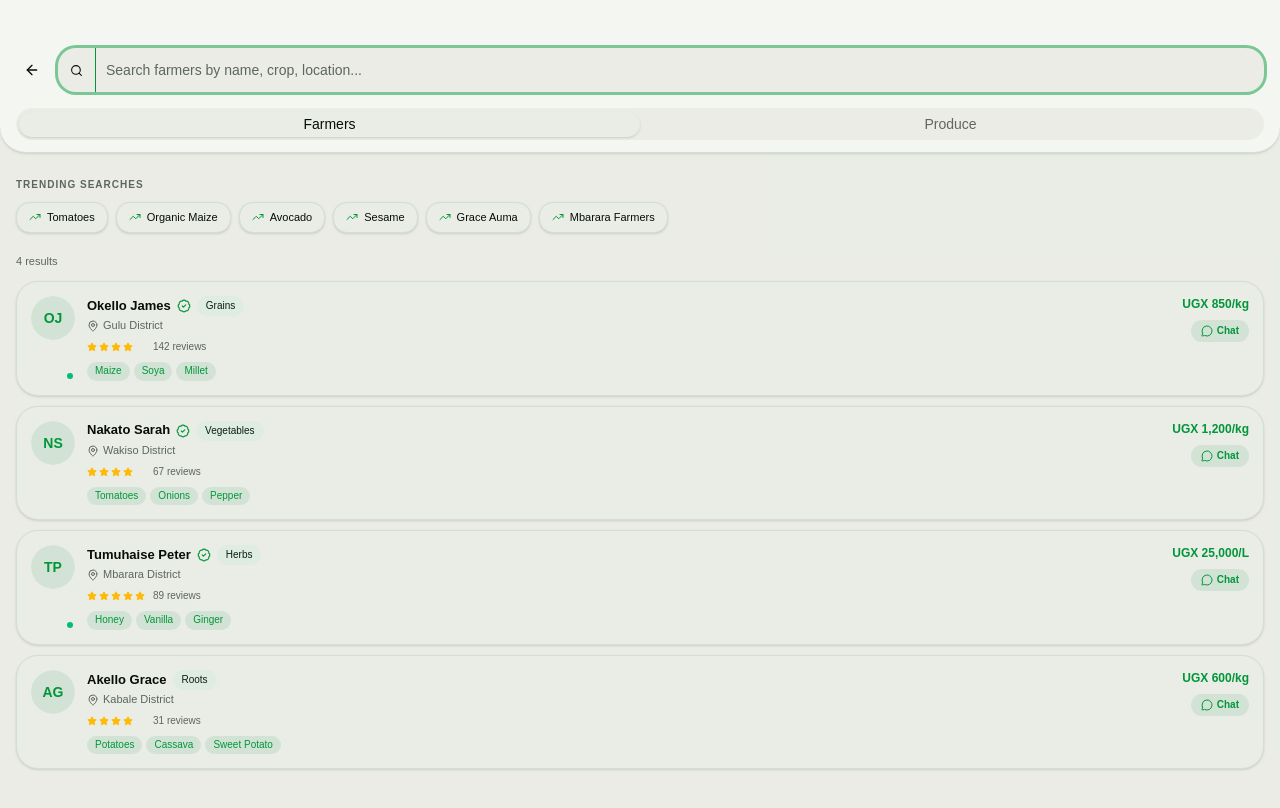
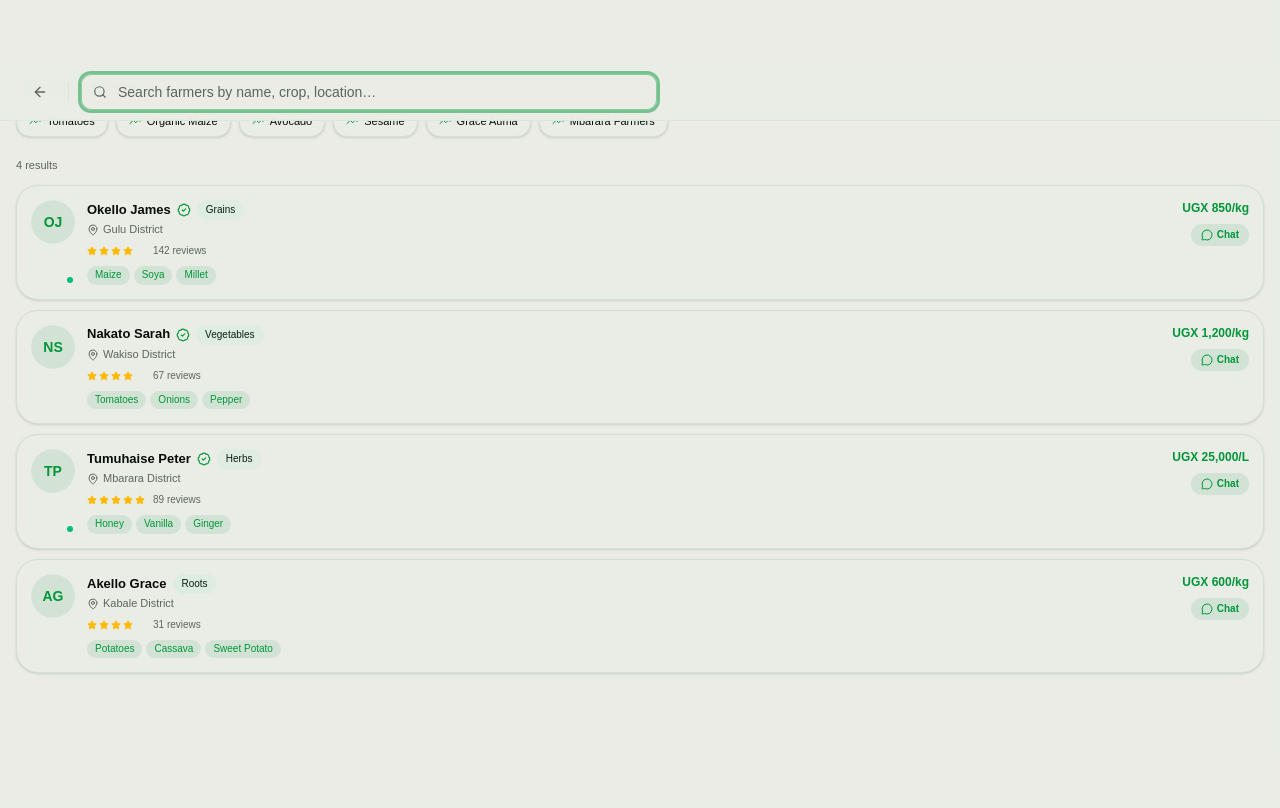
Before and after one commit to Ntale3/soko_client, a React (Vite) app: page /search in a window 1280 px wide. Shown: the top 808 px of the page. Built offline with nearby package versions, Linux system fonts and the light colour scheme.

Commit message:
♻️  refactor search header

```diff
--- a/src/components/search-page/search-header.tsx
+++ b/src/components/search-page/search-header.tsx
@@ -28,50 +28,108 @@ export const SearchHeader = ({
   }, []);
 
   return (
-    <div className="sticky top-0 z-40 border-b border-border bg-card rounded-b-4xl px-4 pb-3 pt-12 shadow-sm">
-      {/* Search bar row */}
-      <div className="mb-4 flex items-center flex-center gap-2.5">
+    <>
+      {/* ─── MOBILE (< md) ───────────────────────────────────────────────────
+          Navbar: sticky top-0 z-50 h-16
+          This bar: sticky top-16 z-40 — slots flush underneath, no overlap.
+      ──────────────────────────────────────────────────────────────────────── */}
+      <div className="md:hidden sticky top-16 z-40 bg-background border-b border-border/60 px-4 pt-3 pb-2.5">
+        {/* Search row */}
+        <div className="flex items-center gap-2 mb-2.5">
           <Button
             variant="ghost"
             size="icon"
-          className="shrink-0"
+            className="shrink-0 -ml-2 size-9 text-muted-foreground"
             onClick={() => navigate({ to: "/home" })}
           >
             <ArrowLeft className="size-4" />
           </Button>
 
-        {/* <Search className="absolute left-3 top-1/2 size-4 -translate-y-1/2 text-muted-foreground pointer-events-none" /> */}
+          <div className="relative flex-1">
+            <Search className="absolute left-3 top-1/2 -translate-y-1/2 size-3.5 text-muted-foreground pointer-events-none" />
             <Input
               ref={inputRef}
-          leftIcon={<Search size={13} />}
               value={query}
               onChange={(e) => onQueryChange(e.target.value)}
               placeholder={
                 activeTab === "farmers"
-              ? "Search farmers by name, crop, location..."
-              : "Search produce, products..."
+                  ? "Farmers by name, crop, location…"
+                  : "Search produce, products…"
               }
-          className="bg-muted border-none rounded-2xl text-sm h-11"
+              className="pl-9 pr-8 bg-muted border-none rounded-xl text-sm h-10"
             />
-
             {query && (
-          <Button onClick={() => onQueryChange("")} variant={"ghost"}>
-            <X className="size-4" />
-          </Button>
+              <button
+                onClick={() => onQueryChange("")}
+                className="absolute right-2.5 top-1/2 -translate-y-1/2 text-muted-foreground hover:text-foreground"
+              >
+                <X className="size-3.5" />
+              </button>
             )}
           </div>
+        </div>
 
-      {/* Tabs */}
+        {/* Tab switcher — mobile only, desktop uses sidebar */}
         <Tabs value={activeTab} onValueChange={onTabChange}>
-        <TabsList className="w-full rounded-2xl">
-          <TabsTrigger value="farmers" className="flex-1 capitalize rounded-xl">
+          <TabsList className="w-full rounded-xl h-9">
+            <TabsTrigger value="farmers" className="flex-1 rounded-lg text-xs capitalize">
               Farmers
             </TabsTrigger>
-          <TabsTrigger value="produce" className="flex-1 capitalize rounded-xl">
+            <TabsTrigger value="produce" className="flex-1 rounded-lg text-xs capitalize">
               Produce
             </TabsTrigger>
           </TabsList>
         </Tabs>
       </div>
+
+      {/* ─── DESKTOP (md+) ──────────────────────────────────────────────────
+          Mirrors the navbar's max-w-7xl + px-4 sm:px-6 container so the
+          back button and search field align with the navbar logo/links.
+          Tabs are omitted — the sidebar in the page layout handles that.
+      ──────────────────────────────────────────────────────────────────────── */}
+      <div className="hidden md:block sticky top-16 z-40 bg-background/95 backdrop-blur-sm border-b border-border/50">
+        <div className="max-w-7xl mx-auto px-4 sm:px-6 h-14 flex items-center gap-3">
+          {/* Back */}
+          <Button
+            variant="ghost"
+            size="icon"
+            className="shrink-0 size-8 text-muted-foreground hover:text-foreground rounded-lg"
+            onClick={() => navigate({ to: "/home" })}
+          >
+            <ArrowLeft className="size-4" />
+          </Button>
+
+          {/* Subtle divider */}
+          <div className="w-px h-5 bg-border/60 shrink-0" />
+
+          {/* Search input — constrained width so it doesn't bleed to the right */}
+          <div className="relative flex-1 max-w-xl">
+            <Search className="absolute left-3 top-1/2 -translate-y-1/2 size-3.5 text-muted-foreground pointer-events-none" />
+            <Input
+              ref={inputRef}
+              value={query}
+              onChange={(e) => onQueryChange(e.target.value)}
+              placeholder="Search farmers by name, crop, location…"
+              className="pl-9 pr-8 bg-muted/60 border border-border/40 focus-visible:border-primary/40 rounded-lg text-sm h-9 transition-colors"
+            />
+            {query && (
+              <button
+                onClick={() => onQueryChange("")}
+                className="absolute right-2.5 top-1/2 -translate-y-1/2 text-muted-foreground hover:text-foreground transition-colors"
+              >
+                <X className="size-3.5" />
+              </button>
+            )}
+          </div>
+
+          {/* Active query callout — only shown lg+ to avoid crowding */}
+          {query && (
+            <p className="text-sm text-muted-foreground whitespace-nowrap hidden lg:block">
+              Results for <span className="text-foreground font-medium">"{query}"</span>
+            </p>
+          )}
+        </div>
+      </div>
+    </>
   );
 };
```
Lines whose indentation alone changed are shown as unchanged.
